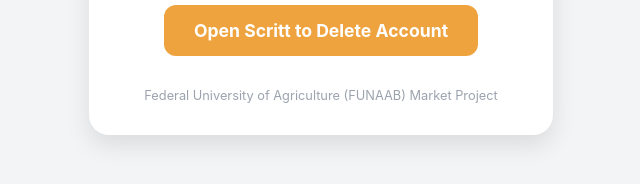
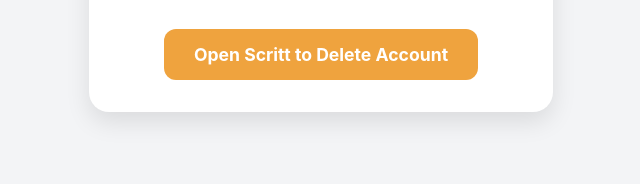
Before and after one commit to Adesegunadetutu/scritt-delete-request, a plain HTML site: page index.html in a window 1280 px wide. Shown: the part 436-620 px from the top of the page, without its empty margins (319-959 px from the left). Drawn offline with Linux system fonts and the light colour scheme.

Commit message:
Update index.html

```diff
--- a/index.html
+++ b/index.html
@@ -26,10 +26,6 @@
         <a href="com.adesegunadetutu.scritt://profile/delete-account" class="btn">
             Open Scritt to Delete Account
         </a>
-
-        <div class="footer">
-            Federal University of Agriculture (FUNAAB) Market Project
-        </div>
     </div>
 </body>
 </html>
```
